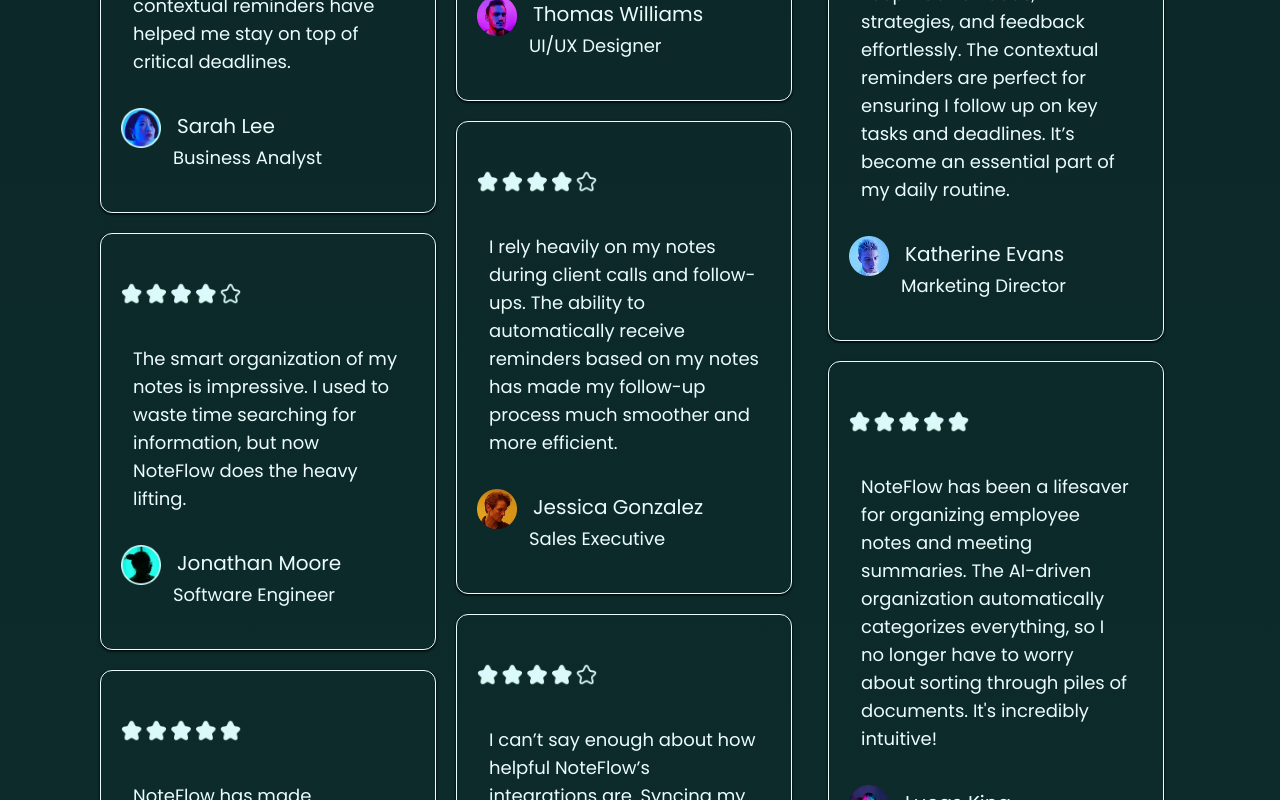
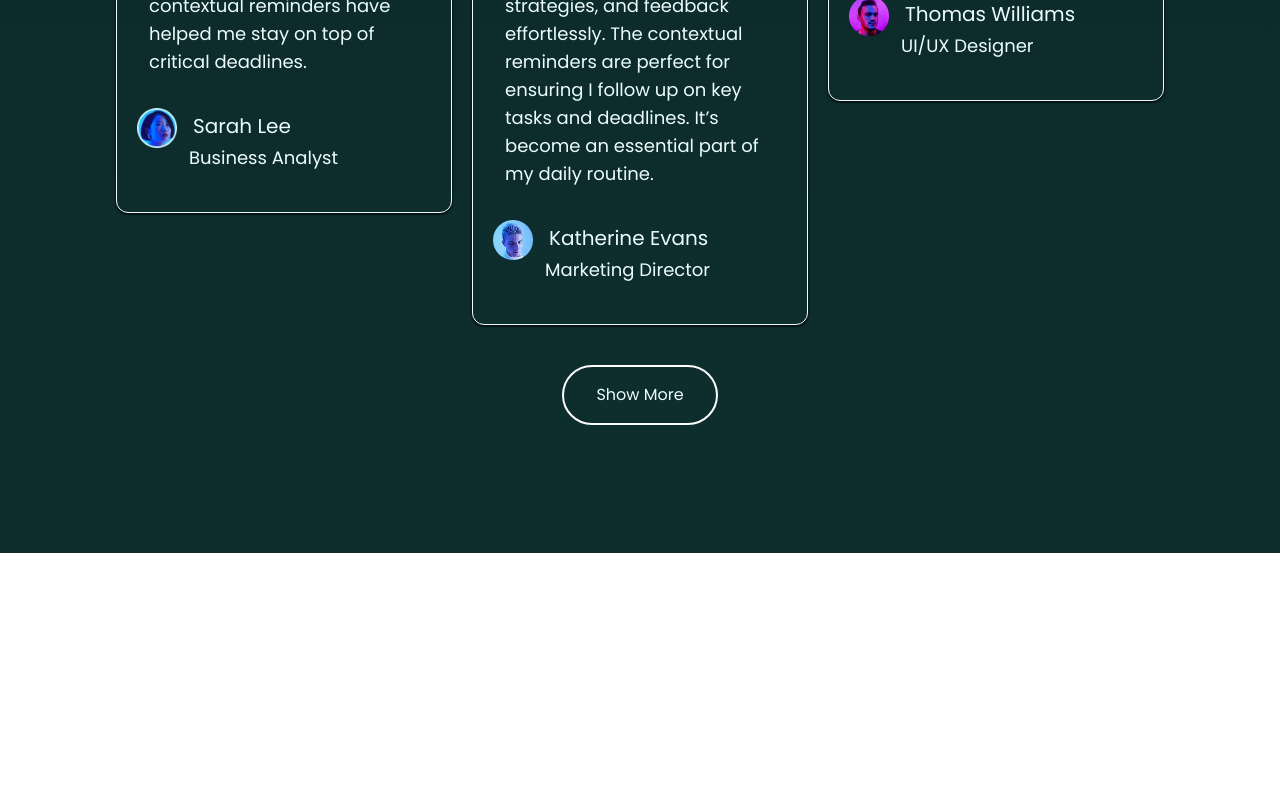
Before and after one commit to addyjerry/NoteFlow-web, a React (Vite) app: page / in a window 1280 px wide. Shown: the part 5500-6300 px from the top of the page. After the commit the page ends 6053 px from the top, so only its background shows below. Built offline with nearby package versions, Linux system fonts and the light colour scheme; a web font is replaced by a local one.

Commit message:
functionality of reviews section

```diff
--- a/src/components/HeroSection.jsx
+++ b/src/components/HeroSection.jsx
@@ -33,8 +33,13 @@
         />
       </div>
       <div className="flex ml-3">
-        {pictures.map((picture) => (
-          <img src={picture} alt="avatar" className="w-10 ml-[-0.9rem]" />
+        {pictures.map((picture, index) => (
+          <img
+            src={picture}
+            alt="avatar"
+            className="w-10 ml-[-0.9rem]"
+            key={index}
+          />
         ))}
         <p className="px-10 py-2">
           Trusted by <b className="text-[#44e5e7]/100">12,653+</b> productivity
--- a/src/components/MyButton.jsx
+++ b/src/components/MyButton.jsx
@@ -1,8 +1,9 @@
-import React from "react";
+import React, { useState } from "react";
 
-const MyButton = ({ className, children }) => {
+const MyButton = ({ className, children, onClick }) => {
   return (
     <button
+      onClick={onClick}
       className={`border-2 border-white rounded-4xl px-8 py-4 ${className}`}
     >
       {children}
--- a/src/components/Organizations.jsx
+++ b/src/components/Organizations.jsx
@@ -25,8 +25,13 @@
         Organizations powered by <b>NoteFlow</b>
       </p>
       <div className="grid grid-cols-4 gap-20 gap-x-50">
-        {organizations.map((organization) => (
-          <img src={organization} alt="organization" className=" h-8 " />
+        {organizations.map((organization, index) => (
+          <img
+            src={organization}
+            alt="organization"
+            className=" h-8 "
+            key={index}
+          />
         ))}
       </div>
     </section>
--- a/src/components/Reviews.jsx
+++ b/src/components/Reviews.jsx
@@ -1,10 +1,27 @@
-import React from "react";
+import React, { useState } from "react";
 import MyButton from "./MyButton";
 import { reviews } from "./Questions/reviews";
 import { rev } from "./Questions/reviews";
 import { rev3 } from "./Questions/reviews";
 
 const Reviews = () => {
+  const [showMore, setShowMore] = useState(false);
+  const [rev3length, setrev3Length] = useState(3);
+  const [revlength, setrevLength] = useState(3);
+  const [reviewslength, setreviewsLength] = useState(3);
+
+  const handleShowMore = () => {
+    setShowMore(!showMore);
+    if (!showMore) {
+      setrev3Length(rev3.length);
+      setrevLength(rev.length);
+      setreviewsLength(reviews.length);
+    } else {
+      setrev3Length(3);
+      setrevLength(3);
+      setreviewsLength(3);
+    }
+  };
   return (
     <section className="place-items-center py-20 ">
       <MyButton className="bg-[#44e5e7]/100 text-black border-none shadow-lg shadow-[#44e5e7]">
@@ -19,7 +36,7 @@
       </p>
       <div className="flex p-5">
         <div className="block ">
-          {reviews.map((review) => (
+          {reviews.slice(0, reviewslength).map((review) => (
             <div
               key={review.id}
               className="block border rounded-xl p-5 shadow my-5 shadow-black text-lg font-300 w-84  "
@@ -37,7 +54,7 @@
           ))}
         </div>
         <div className="block ">
-          {rev.map((review) => (
+          {rev3.slice(0, rev3length).map((review) => (
             <div
               key={review.id}
               className="block border rounded-xl p-5 m-5 shadow shadow-black text-lg font-300 w-84 "
@@ -54,8 +71,8 @@
             </div>
           ))}
         </div>
-        <div className="block p-4 ">
-          {rev3.map((review) => (
+        <div className="block ">
+          {rev.slice(0, revlength).map((review) => (
             <div
               key={review.id}
               className="block border rounded-xl p-5 my-5 shadow shadow-black text-lg font-300 w-84  "
@@ -73,6 +90,10 @@
           ))}
         </div>
       </div>
+
+      <MyButton onClick={() => handleShowMore()}>
+        {showMore ? "Show Less" : " Show More"}
+      </MyButton>
     </section>
   );
 };
```
